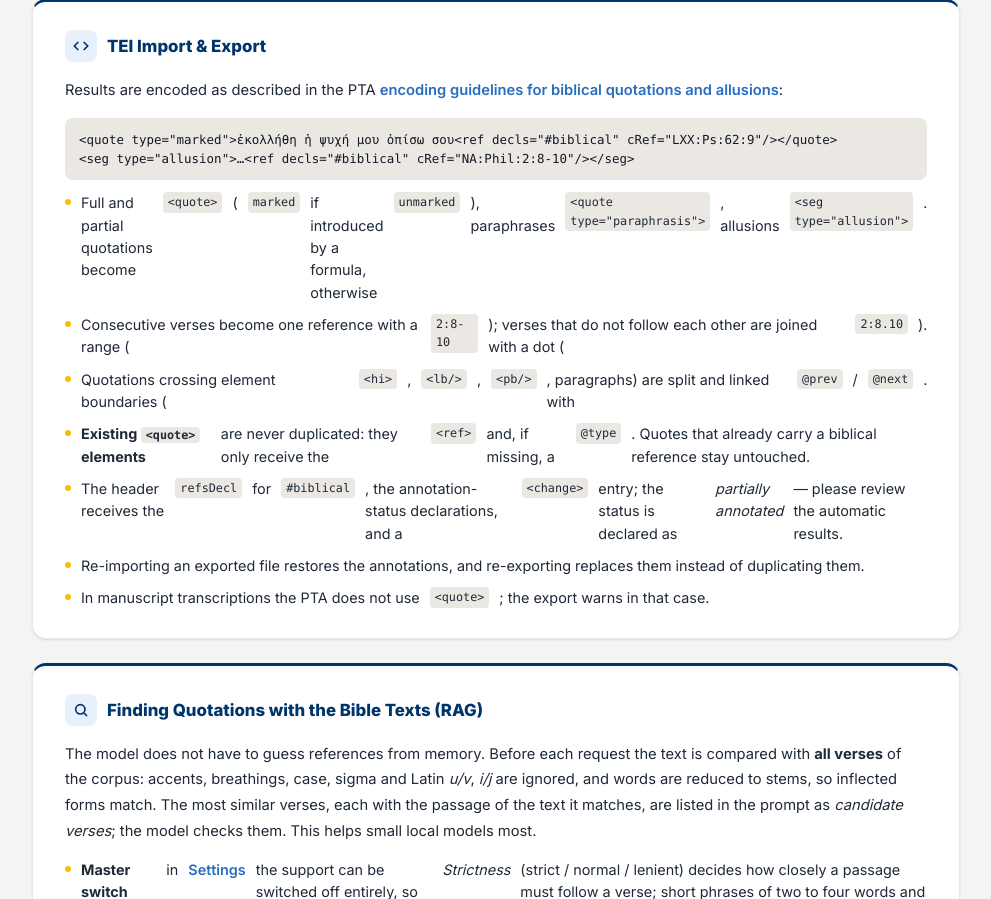
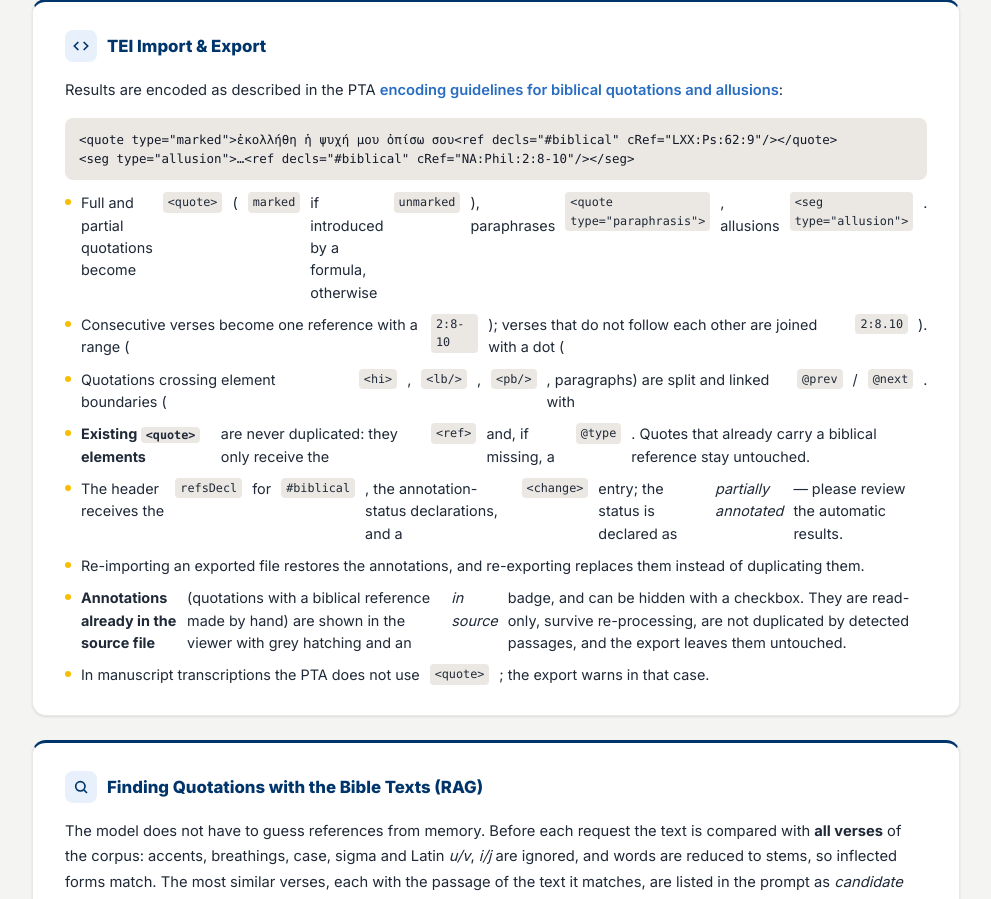
Before and after one commit to PatristicTextArchive/scripture-detector-pta, a Flask app: page /about in a window 1280 px wide. Shown: the part 3415-4314 px from the top of the page, without its empty margins (202-1193 px from the left). Run offline with Flask 3, Linux system fonts and the light colour scheme; some libraries are stand-ins or nearby versions.

Commit message:
deal with annotations that are already in the source file

```diff
--- a/app.py
+++ b/app.py
@@ -31,7 +31,7 @@ from database import (
     delete_quotes_for_source, delete_quotes_in_range,
     get_setting, set_setting, get_all_settings,
     get_book_distribution, get_quote_type_distribution, get_dashboard_data,
-    search_sources, get_quote_source_id,
+    search_sources, get_quote_source_id, get_quote_origin,
 )
 from collections import OrderedDict
 
@@ -686,6 +686,7 @@ def api_get_source(source_id: int):
             "quote_type": q["quote_type"],
             "score": q.get("score"),
             "marked": q.get("marked"),
+            "origin": q.get("origin") or "tool",
             "refs": refs,
             "verses": verse_lookup,
         })
@@ -732,7 +733,7 @@ def export_source_tei(source: dict) -> tuple[bytes, list[str]]:
         "quote_type": q["quote_type"],
         "marked": None if q.get("marked") is None else bool(q["marked"]),
         "refs": [r["reference"] for r in q["references"]],
-    } for q in quotes]
+    } for q in quotes if q.get("origin") != "source"]      # these are in the file already, untouched
     info = corpus.book_info()
     if source.get("tei_xml"):
         return tei_doc.annotate_tei(bytes(source["tei_xml"]), anns, info, expected_text=source["text"])
@@ -830,18 +831,25 @@ def import_tei_bytes(xml_bytes: bytes, fallback_name: str) -> dict:
         lang = corpora.guess_lang(data.text)
     corpus = corpora.get_corpus(lang)
     source_id = create_source(data.name, data.text, tei_xml=xml_bytes, lang=lang)
-    restored = 0
+    restored = in_source = 0
     for ann in data.annotations:
+        origin = ann.get("origin", "tool")
         refs = corpus.refs_from_crefs(ann["crefs"])
         if not refs:
-            continue
+            if origin != "source":
+                continue
+            refs = list(ann["crefs"])           # a reference this corpus does not know: shown as it is
         add_quote(
             source_id=source_id, span_start=ann["span_start"], span_end=ann["span_end"],
             quote_text=ann["quote_text"], quote_type=ann["quote_type"], references=refs,
             score=corpus.score_for(ann["quote_text"], refs), marked=ann["marked"],
+            origin="source" if origin == "source" else None,
         )
-        restored += 1
-    return {"id": source_id, "name": data.name, "annotations": restored, "lang": lang}
+        if origin == "source":
+            in_source += 1
+        else:
+            restored += 1
+    return {"id": source_id, "name": data.name, "annotations": restored, "in_source": in_source, "lang": lang}
 
 
 @app.route("/api/import/tei", methods=["POST"])
@@ -888,8 +896,23 @@ def api_import_zip():
 
 # ── API: Processing ──────────────────────────────────────────────────────────
 
-def _store_detected(source_id: int, items: list[dict]) -> int:
+SOURCE_ANNOTATION_MSG = ("This annotation was already in the source file. It is kept as it is and cannot be "
+                         "changed or deleted here; edit the TEI file instead.")
+
+
+def _store_detected(source_id: int, items: list[dict], stats: dict | None = None) -> int:
+    """Store the detected quotations; passages that overlap an annotation which is already
+    in the source file are skipped (the source's own markup is kept as it is)."""
+    spans = [(q["span_start"], q["span_end"]) for q in get_quotes_for_source(source_id)
+             if q.get("origin") == "source" and q["span_start"] is not None]
+    stored = 0
     for q in items:
+        if q["span_start"] is not None and any(
+                min(q["span_end"], e) - max(q["span_start"], s) >= 0.5 * min(q["span_end"] - q["span_start"], e - s)
+                for s, e in spans):
+            if stats is not None:
+                stats["in_source"] = stats.get("in_source", 0) + 1
+            continue
         add_quote(
             source_id=source_id,
             span_start=q["span_start"],
@@ -900,7 +923,8 @@ def _store_detected(source_id: int, items: list[dict]) -> int:
             score=q.get("score"),
             marked=q.get("marked"),
         )
-    return len(items)
+        stored += 1
+    return stored
 
 
 @app.route("/api/sources/<int:source_id>/process", methods=["POST"])
@@ -912,7 +936,7 @@ def api_process_source(source_id: int):
         stats: dict = {}
         items = detect_quotes(source["text"], source_lang(source), hints=hints_for(source), stats=stats)
         delete_quotes_for_source(source_id)
-        return jsonify({"status": "ok", "count": _store_detected(source_id, items), "rag": stats})
+        return jsonify({"status": "ok", "count": _store_detected(source_id, items, stats), "rag": stats})
     except gemini_limits.GeminiLimitError as e:
         return jsonify({"error": e.user_message(), "retryable": isinstance(e, gemini_limits.RateLimited)}), 429
     except Exception as e:
@@ -938,7 +962,7 @@ def api_process_selection(source_id: int):
         stats: dict = {}
         items = detect_quotes(selection_text, source_lang(source), offset=start, hints=hints_for(source), stats=stats)
         delete_quotes_in_range(source_id, start, end)
-        return jsonify({"status": "ok", "count": _store_detected(source_id, items), "rag": stats})
+        return jsonify({"status": "ok", "count": _store_detected(source_id, items, stats), "rag": stats})
     except gemini_limits.GeminiLimitError as e:
         return jsonify({"error": e.user_message(), "retryable": isinstance(e, gemini_limits.RateLimited)}), 429
     except Exception as e:
@@ -970,6 +994,8 @@ def api_add_quote():
 
 @app.route("/api/quotes/<int:quote_id>", methods=["PUT"])
 def api_update_quote(quote_id: int):
+    if get_quote_origin(quote_id) == "source":
+        return jsonify({"error": SOURCE_ANNOTATION_MSG}), 409
     body = request.get_json()
     score = None
     if body.get("references") is not None and body.get("quote_text"):
@@ -991,6 +1017,8 @@ def api_update_quote(quote_id: int):
 
 @app.route("/api/quotes/<int:quote_id>", methods=["DELETE"])
 def api_delete_quote(quote_id: int):
+    if get_quote_origin(quote_id) == "source":
+        return jsonify({"error": SOURCE_ANNOTATION_MSG}), 409
     delete_quote(quote_id)
     return jsonify({"status": "ok"})
 
--- a/tei_doc.py
+++ b/tei_doc.py
@@ -338,17 +338,17 @@ def existing_quotes(xml_bytes: bytes) -> list[dict]:
             for c in _foreign_quote_chains(root, tm) if not c["biblical"] and c["end"] > c["start"]]
 
 
-def _annotation(tm, s, e, crefs, qtype, marked, abbr_to_code):
+def _annotation(tm, s, e, crefs, qtype, marked, abbr_to_code, origin="tool"):
     if s >= e or not crefs:
         return None
     refs: list[str] = []
     if abbr_to_code is not None:
         for c in crefs:
             refs.extend(greek.parse_cref(c, abbr_to_code))
-        if not refs:
+        if not refs and origin != "source":
             return None
     return {"span_start": s, "span_end": e, "quote_text": tm.text[s:e], "quote_type": qtype,
-            "crefs": crefs, "refs": refs, "marked": marked}
+            "crefs": crefs, "refs": refs, "marked": marked, "origin": origin}
 
 
 def read_tei(xml_bytes: bytes, abbr_to_code: dict | None = None,
@@ -378,12 +378,30 @@ def read_tei(xml_bytes: bytes, abbr_to_code: dict | None = None,
             data.annotations.append(ann)
 
     for ch in _foreign_quote_chains(root, tm):
-        if not ch["own_refs"]:
+        if not ch["own_refs"] or ch["biblical"]:
             continue
         typ = ch["els"][0].get("type")
         ann = _annotation(tm, ch["start"], ch["end"], [r.get("cRef") for r in ch["own_refs"]],
                           "paraphrase" if typ == "paraphrasis" else "full",
                           {"marked": True, "unmarked": False}.get(typ), abbr_to_code)
+        if ann:
+            data.annotations.append(ann)
+
+    # Biblical markup that is already in the source file (made by hand, e.g. in a PTA edition):
+    # shown in the viewer, never changed by the export.  origin = "source".
+    for ch in _foreign_quote_chains(root, tm):
+        human = [r.get("cRef") for el in ch["els"] for r in el if _is_biblical_ref(r) and not _is_own_ref(r)]
+        typ = ch["els"][0].get("type")
+        ann = _annotation(tm, ch["start"], ch["end"], human, "paraphrase" if typ == "paraphrasis" else "full",
+                          {"marked": True, "unmarked": False}.get(typ), abbr_to_code, origin="source")
+        if ann:
+            data.annotations.append(ann)
+    for el in root.iter(T + "seg"):
+        if _own(el) or el not in tm.spans or el.get("type") != "allusion":
+            continue
+        human = [r.get("cRef") for r in el if _is_biblical_ref(r) and not _is_own_ref(r)]
+        s0, e0 = _trim(tm, *tm.spans[el])
+        ann = _annotation(tm, s0, e0, human, "allusion", None, abbr_to_code, origin="source")
         if ann:
             data.annotations.append(ann)
 
--- a/templates/about.html
+++ b/templates/about.html
@@ -529,6 +529,7 @@
         <li><strong>Existing <code>&lt;quote&gt;</code> elements</strong> are never duplicated: they only receive the <code>&lt;ref&gt;</code> and, if missing, a <code>@type</code>. Quotes that already carry a biblical reference stay untouched.</li>
         <li>The header receives the <code>refsDecl</code> for <code>#biblical</code>, the annotation-status declarations, and a <code>&lt;change&gt;</code> entry; the status is declared as <em>partially annotated</em> — please review the automatic results.</li>
         <li>Re-importing an exported file restores the annotations, and re-exporting replaces them instead of duplicating them.</li>
+        <li><strong>Annotations already in the source file</strong> (quotations with a biblical reference made by hand) are shown in the viewer with grey hatching and an <em>in source</em> badge, and can be hidden with a checkbox. They are read-only, survive re-processing, are not duplicated by detected passages, and the export leaves them untouched.</li>
         <li>In manuscript transcriptions the PTA does not use <code>&lt;quote&gt;</code>; the export warns in that case.</li>
       </ul>
     </div>
@@ -653,6 +654,7 @@
         <li><strong>Greek and Latin</strong> corpora (Septuagint, New Testament, Vulgate); the language of a TEI file is read from <code>xml:lang</code>.</li>
         <li><strong>TEI import and export</strong> following the PTA encoding guidelines (<code>&lt;quote&gt;</code>, <code>&lt;seg type="allusion"&gt;</code>, <code>&lt;ref decls="#biblical" cRef="…"/&gt;</code>).</li>
         <li>Existing <code>&lt;quote&gt;</code> elements are checked for biblical references and enriched instead of duplicated.</li>
+        <li>Quotations that are already annotated in the TEI source are highlighted separately (<em>in source</em>) and kept as they are.</li>
         <li><strong>Retrieval from the Bible texts (RAG):</strong> candidate verses in the prompt, repair of wrong references, addition of clear matches, or a pure text search without any model.</li>
         <li>Accent-, breathing-, and case-insensitive matching; every reference is validated, and each quote gets a match score.</li>
         <li>Export notes list the affected passage with context and location in the file.</li>
--- a/templates/sources.html
+++ b/templates/sources.html
@@ -1003,7 +1003,9 @@ function handleTeiUpload(input) {
         showToast(`Imported ${n} TEI file${n !== 1 ? 's' : ''}, ${bad.length} failed. See the list for details.`, n ? 'warn' : false);
         showNotice('TEI files that could not be imported', bad.map(b => `${b.file}: ${b.error}`), {kind: 'err'});
       } else {
-        showToast(`Imported ${n} TEI file${n !== 1 ? 's' : ''}`, true);
+        const inSrc = (data.imported || []).reduce((a, x) => a + (x.in_source || 0), 0);
+        showToast(`Imported ${n} TEI file${n !== 1 ? 's' : ''}` +
+                  (inSrc ? `; ${inSrc} biblical quotation${inSrc !== 1 ? 's' : ''} already annotated in the source are shown separately` : ''), true);
       }
       if (n) loadAll();
     })
```
Also changed, not shown: database.py (+17 -4 lines), templates/viewer.html (+42 -10 lines), tests/test_source_annotations.py (added, +128 -0 lines), tests/test_tei_greek.py (+35 -1 lines), README.md.
